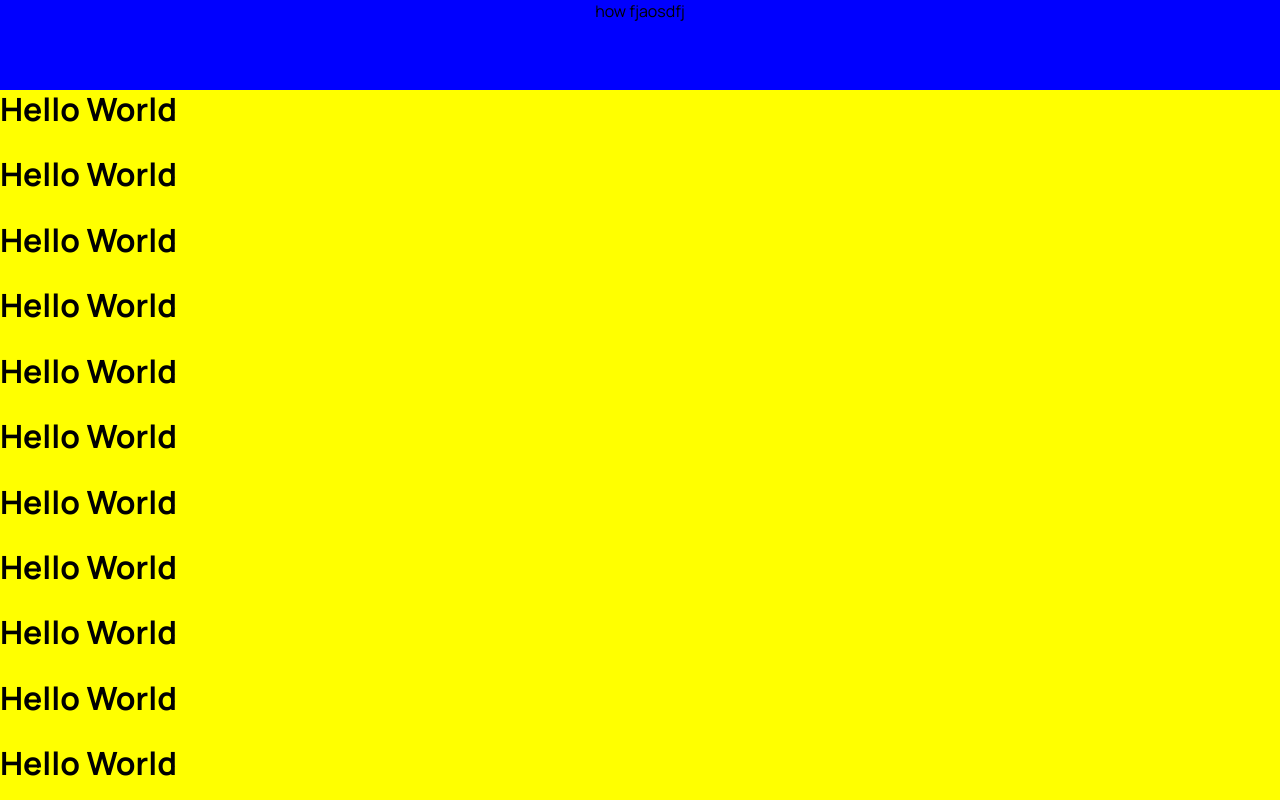
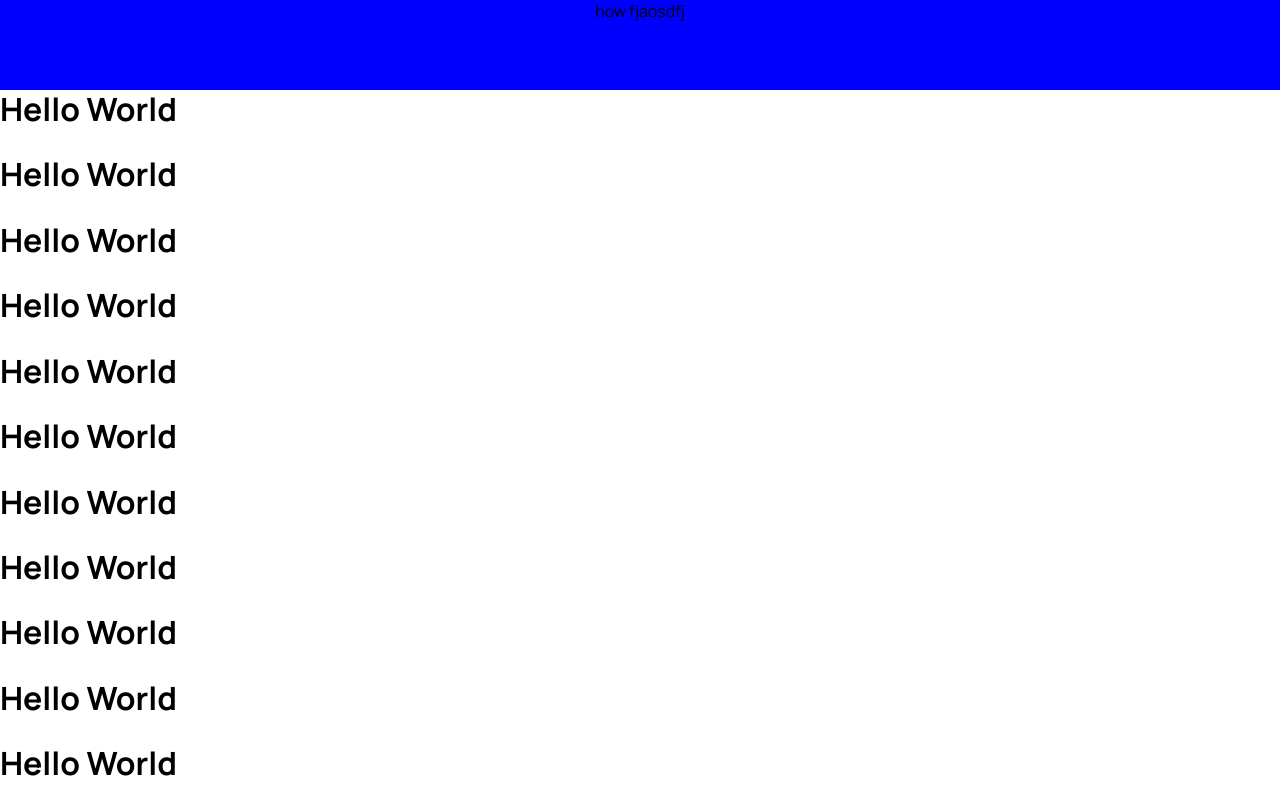
Before and after one commit to binertia/audio-commerce, a React (Vite) app: page / in a window 1280 px wide. Shown: the top 800 px of the page. Built offline with nearby package versions, Linux system fonts and the light colour scheme.

Commit message:
added global css

```diff
--- a/src/Global.tsx
+++ b/src/Global.tsx
@@ -25,10 +25,35 @@ export const GlobalStyles = createGlobalStyle`
     box-shadow: 0 2px 5px -1px rgba(0, 0, 0, .08);
     position: fixed;
     top: -80px;
-    transition: 0.3s linear;
+    transition: 0.3s ease-in-out;
   }
 
   :root {
-    --bg-color: yellow;
+    //color
+    --black : hsl(0, 0%, 6%);
+    --grey : hsl(0, 0%, 94.5%);
+    --off-white: hsl(0, 0%, 98.0392156862745%);
+    --white: hsl(0, 0%, 100%);
+    --peach: hsl(21.35593220338983, 93.65079365079364%, 75.29411764705883%);
+    --orange: hsl(21.54929577464788, 64.54545454545456%, 56.86274509803921%);
+
+    //font
+    --text: 0.9375rem;
+    --price: 1.125rem;
+    --link: 0.8125rem;
+
+      //phone ::
+    --ph-hero: bold 2rem;
+    --ph-header: bold 1.75rem;
+    --ph-topic: bold 1.5rem;
+
+      //tablet ::
+    --tl-hero: bold 3.5rem;
+    --tl-header: bold 2.5rem;
+    --tl-topic: bold 2rem;
+    --tl-product: bold 1.75rem;
+
+
+
   }
 `;
--- a/src/navbar/index.tsx
+++ b/src/navbar/index.tsx
@@ -8,14 +8,14 @@ export default function Navbar() {
   const controlNavbar = () => {
     if (typeof window !== "undefined") {
       if (window.scrollY > lastScrollY) {
-        // if scroll down hide the navbar
+        // hide
         setShow(true);
       } else {
-        // if scroll up show the navbar
+        // show
         setShow(false);
       }
 
-      // remember current page location to use in the next move
+      // stored current;
       setLastScrollY(window.scrollY);
     }
   };
@@ -32,14 +32,16 @@ export default function Navbar() {
   }, [lastScrollY]);
   return (
     <NavStyle className={`active ${show && "nav-hide"}`}>how fjaosdfj</NavStyle>
+    //nav-hide class has own css in Global.tsx
   );
 }
 
 const NavStyle = styled.nav`
-  height: 90px;
+  height: 5.625rem;
   width: 100%;
   top: 0;
   text-align: center;
   position: fixed;
+  transition: 0.5s ease-in-out;
   background: blue;
 `;
```
